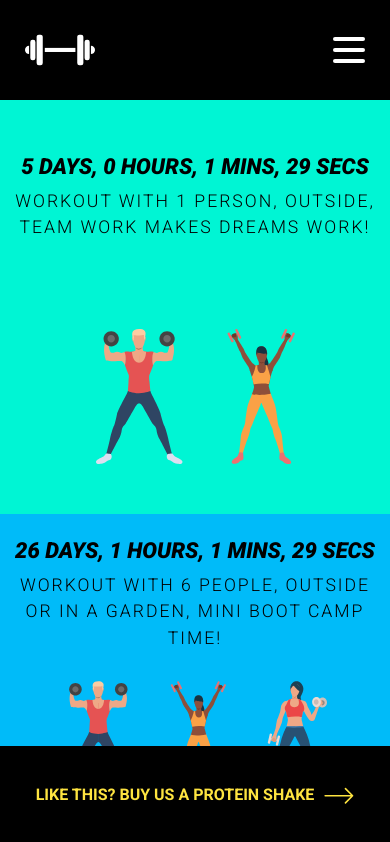
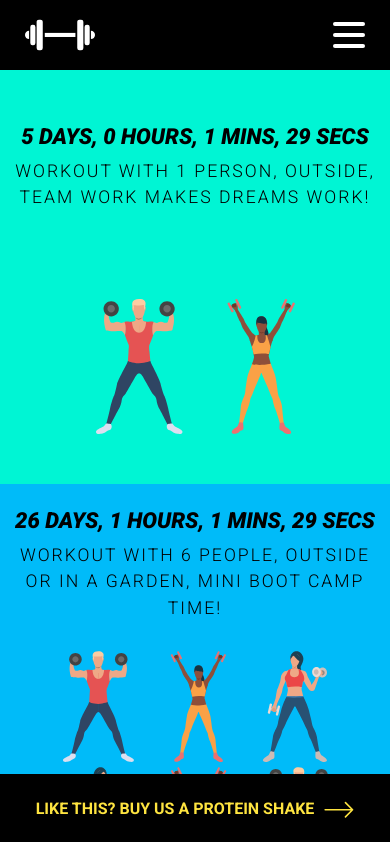
Before and after one commit to SamRaha/RepsUntilReopening, a React (Create React App) app: page / in a window 390 px wide. Shown: the top 842 px of the page. Built offline with nearby package versions, Linux system fonts and the light colour scheme.

Commit message:
changed anv and footer

```diff
--- a/src/App.css
+++ b/src/App.css
@@ -3,7 +3,7 @@
 .App {
     text-align: center;
     min-height: 100vh;
-    background-color: black;
+    /* background-color: black; */
     font-family: "Roboto", sans-serif;
     max-width: 100vw;
     /* overflow-x: hidden; */
@@ -36,3 +36,9 @@
         transform: rotate(360deg);
     }
 }
+
+@media screen and (max-width: 768px) {
+    .App-header {
+        padding-top: 70px;
+    }
+}
--- a/src/components/Footer.css
+++ b/src/components/Footer.css
@@ -39,8 +39,8 @@
 
 @media screen and (max-width: 768px) {
     .footer {
-        min-height: 98px !important;
-        height: 98px;
+        min-height: 70px !important;
+        height: 70px;
         position: sticky !important;
         bottom: 0 !important;
         background-color: black;
--- a/src/components/Nav.css
+++ b/src/components/Nav.css
@@ -2,7 +2,6 @@
     color: white;
     background-color: black;
     width: 100%;
-    height: 100px;
     display: flex;
     /* justify-content: center; */
     align-items: center;
--- a/src/components/Navbarr.js
+++ b/src/components/Navbarr.js
@@ -1,20 +1,34 @@
-import React from "react";
+import React, { useState, useEffect } from "react";
 import styled from "styled-components";
 import Burger from "./Burger";
 import "./Nav.css";
+import { useMediaQuery } from "react-responsive";
+// height: ${({ isMobileNav }) => (isMobileNav ? "70px" : "100px")};
+
+const Navbar = () => {
+    const isMobileNav = useMediaQuery({ query: "(max-width: 768px)" });
+    const [navHeight, setNavHeight] = useState("");
+
+    useEffect(() => {
+        if (isMobileNav) {
+            setNavHeight("70px");
+        } else {
+            setNavHeight("100px");
+        }
+    }, [isMobileNav]);
 
     const Nav = styled.nav`
         color: white;
         background-color: black;
         width: 100%;
-    height: 100px;
+        height: ${navHeight};
         display: flex;
         justify-content: space-between;
         align-items: center;
         position: fixed;
     `;
 
-const Navbar = () => {
+    console.log("isMobileNav: ", isMobileNav);
     return (
         <Nav>
             <div className="navbar">
```
Lines whose indentation alone changed are shown as unchanged.
